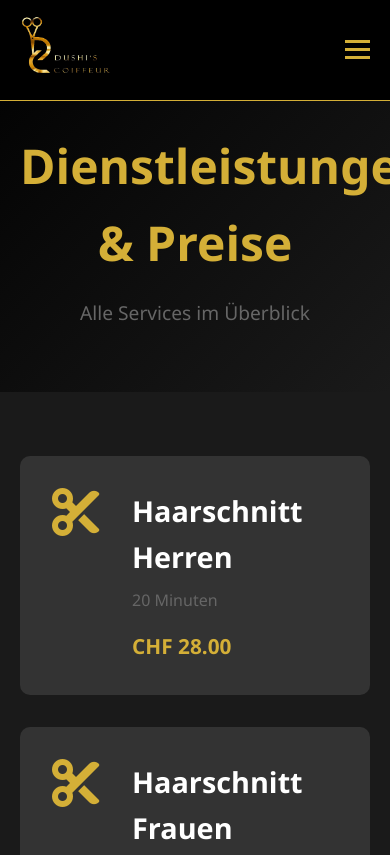
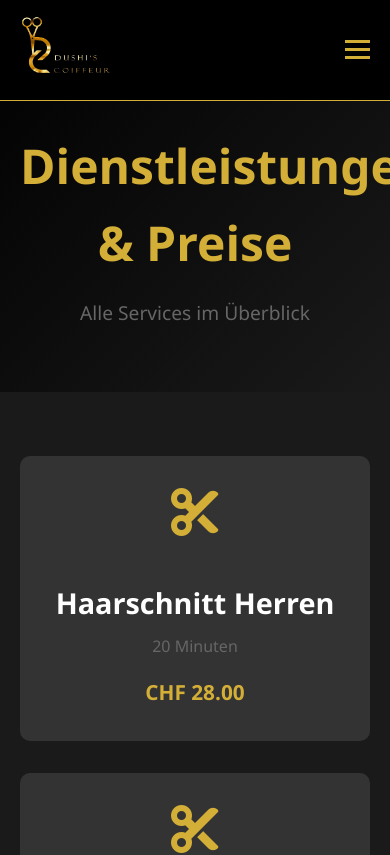
Before and after one commit to rbcexcellence/dc, a React (Create React App) app: page /services in a window 390 px wide. Shown: the top 855 px of the page. Built offline with nearby package versions, Linux system fonts and the light colour scheme; the HTML template or start-up script is replaced by a standard one.

Commit message:
Fix mobile right-scroll overflow

```diff
--- a/src/index.css
+++ b/src/index.css
@@ -22,6 +22,16 @@ body {
     color: var(--white);
     line-height: 1.6;
     overflow-x: hidden;
+}
+
+html,
+body {
+    max-width: 100%;
+}
+
+img,
+iframe {
+    max-width: 100%;
 }
 
 .container {
@@ -709,6 +719,12 @@ ul {
     list-style: disc;
 }
 
+.content-box,
+.content-box * {
+    overflow-wrap: anywhere;
+    word-break: break-word;
+}
+
 /* === Footer === */
 .footer {
     background-color: var(--black);
@@ -836,8 +852,18 @@ ul {
 
     .hero-logo-background {
         background-position: center 78%;
-        background-size: min(120vw, 560px);
+        background-size: min(96vw, 560px);
         opacity: 0.2;
+    }
+
+    .service-item {
+        flex-direction: column;
+        align-items: center;
+        text-align: center;
+    }
+
+    .service-item i {
+        margin-bottom: 0.75rem;
     }
 
     .contact-grid {
@@ -893,7 +919,7 @@ ul {
 
     .hero-logo-background {
         background-position: center 82%;
-        background-size: min(140vw, 520px);
+        background-size: min(96vw, 520px);
         opacity: 0.22;
     }
 
```
